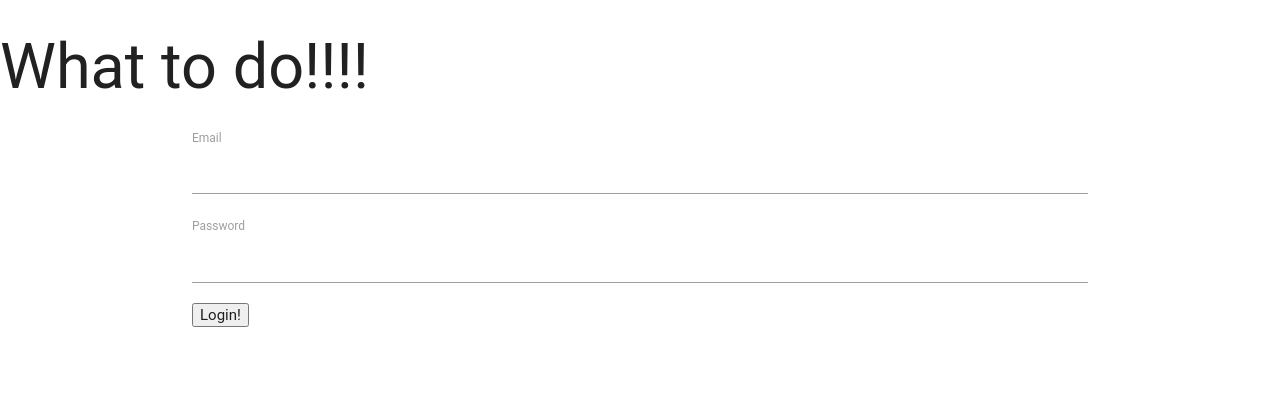
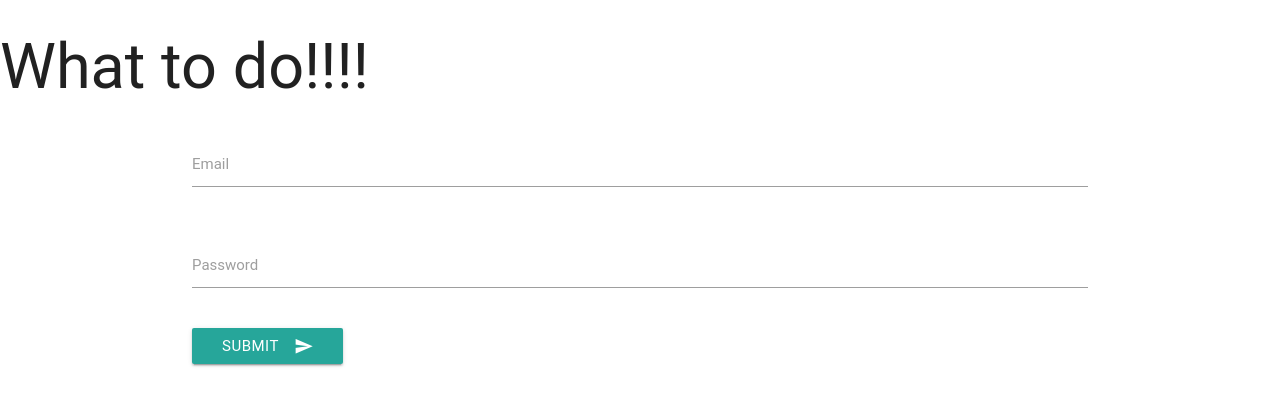
Before and after one commit to tripathiraghvendra604/any.do, a Flask app: page /login in a window 1280 px wide. Shown: the top 406 px of the page. Run offline with Flask 2, Linux system fonts and the light colour scheme; some libraries are stand-ins or nearby versions; some web fonts are replaced.

Commit message:
added material design to login page

```diff
--- a/app/templates/login.html
+++ b/app/templates/login.html
@@ -1,19 +1,28 @@
 {% extends 'base.html' %}}
 {% block content %}
 
-<div>
-    <form method="post">
-        {{ form.csrf_token}}
-        <label>
-            {{ form.email.label}}
+
+
+  <div class="row">
+    <form class="col s12" method="post">
+                {{ form.csrf_token}}
+
+        <div class="row">
+        <div class="input-field col s12">
             {{form.email}}
-        </label><br>
-        <label>
-            {{ form.password.label }}
+          <label for="form.email.id_for_label">Email</label>
+        </div>
+      </div>
+      <div class="row">
+        <div class="input-field col s12">
             {{ form.password }}
-        </label><br>
-        <input type="submit" value="Login!">
+          <label for="form.password.if_for_label">Password</label>
+        </div>
+      </div>
+        <button class="btn waves-effect waves-light" type="submit" name="action">Submit
+    <i class="material-icons right">send</i>
+        </button>
+
     </form>
-</div>
-
+  </div>
 {% endblock %}
```
